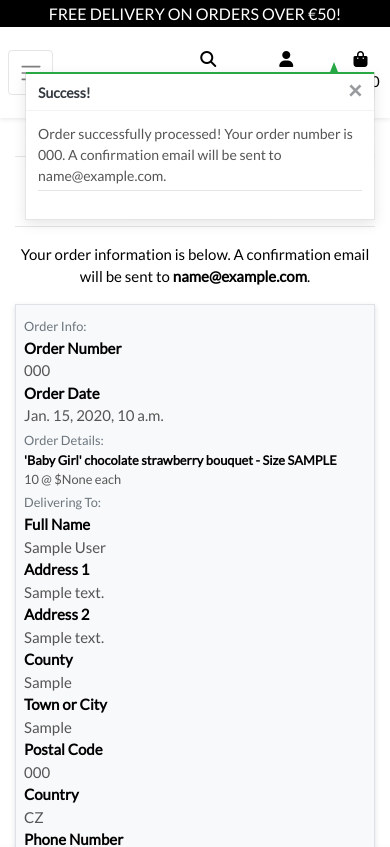
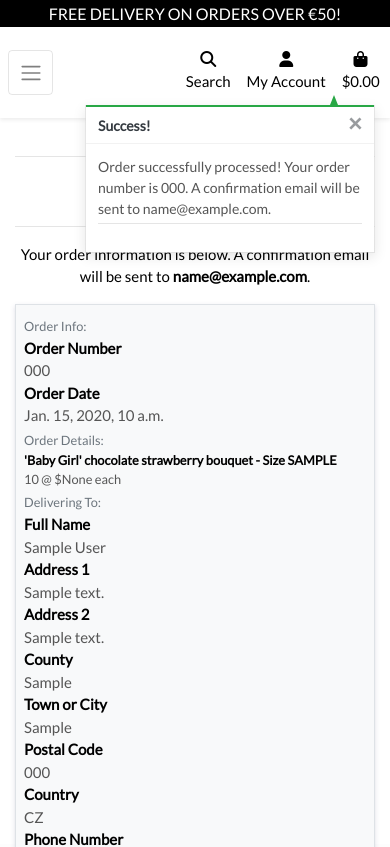
Before and after one commit to Kpokc/ms4_final_project, a Django app: page /checkout/checkout_success/000 in a window 390 px wide. Shown: the top 847 px of the page. Run offline with Django 3.2, Linux system fonts and the light colour scheme; data comes from the database, SQL or seed files in the repository; tables that the repository leaves empty hold one stand-in row (values such as "Sample post"); parts of the project's set-up code (start-up, migrations or seed data) failed here and were passed over; some libraries are stand-ins or nearby versions.

Commit message:
Updated toast CSS style

```diff
--- a/bag/templates/bag/bag.html
+++ b/bag/templates/bag/bag.html
@@ -22,7 +22,7 @@
         </div>
 
         <div class="row">
-            <div class="col-7 m-auto bag-items">
+            <div class="col-8 m-auto bag-items">
                 {% if bag_items %}
 
                     <div class="table-responsive rounded d-none d-lg-block">
@@ -72,7 +72,7 @@
                     </a>
                 {% endif %}
             </div>
-            <div class="col-5 d-none d-lg-block">
+            <div class="col-4 d-none d-lg-block">
                 <div class="total-bag-sum position-fixed bg-light card-shadow p-2 border">
                     <tr>
                         <td colspan="5" class="pt-5 text-right">
--- a/static/css/base.css
+++ b/static/css/base.css
@@ -124,7 +124,7 @@ input[name='q']::placeholder {
 
 .message-container {
     position: fixed;
-    top: 72px;
+    top: 135px;
     right: 15px;
     z-index: 99999999999;
 }
@@ -542,4 +542,17 @@ p.carusel-text{
         margin: 10px;
     }
 
+    .message-container {
+        top: 105px;
+        width: 290px;
+    }
+
 }
+
+/* toasts for mobile screens */
+@media (max-width: 520px) {
+    .message_container {
+        top: 120px;
+        width: 290px;
+    }
+}
--- a/templates/allauth/base.html
+++ b/templates/allauth/base.html
@@ -18,7 +18,7 @@
       </ul>
     </div>
     {% endif %}
-fffffffffffffffffffffffffff
+
     <div>
       <strong>Menu:</strong>
       <ul>
--- a/templates/includes/main-nav.html
+++ b/templates/includes/main-nav.html
@@ -21,8 +21,5 @@
         <li class="nav-item">
             <a class="btn2 nav-link logo-font font-weight-bold nav-link text-black mr-4" href="{% url 'contact' %}">Contact Us</a>
         </li>
-        <!-- <li class="nav-item">
-            <a class="btn2 btn3 nav-link logo-font font-weight-bold nav-link text-black mr-4" href="#">Button 6</a>
-        </li> -->
     </ul>
 </div>
--- a/templates/includes/mobile-top-header.html
+++ b/templates/includes/mobile-top-header.html
@@ -6,6 +6,7 @@
               <p class="my-0">Search</p>
           </div>
       </a>
+      <!-- Search field -->
       <div class="dropdown-menu border-0 w-100 p-3 rounded-0 my-0" aria-labelledby="mobile-search">
           <form class="form" method="GET" action="{% url 'products' %}">
               <div class="input-group w-100 card-shadow">
@@ -28,6 +29,7 @@
               <p class="my-0">My Account</p>
           </div>
       </a>
+      <!-- User links -->
       <div class="dropdown-menu border-0" aria-labelledby="user-options">
           {% if request.user.is_authenticated %}
               {% if request.user.is_superuser %}
@@ -41,6 +43,7 @@
           {% endif %}
       </div>
   </li>
+  <!-- Bag grand totals -->
   <li class="list-inline-item">
       <a class="{% if grand_total %}text-primary font-weight-bold{% else %}text-black{% endif %} nav-link d-block d-lg-none" href="{% url 'view_bag' %}">
           <div class="text-center">
```
Also changed, not shown: ms4_final_project/settings.py (+5 -5 lines).
